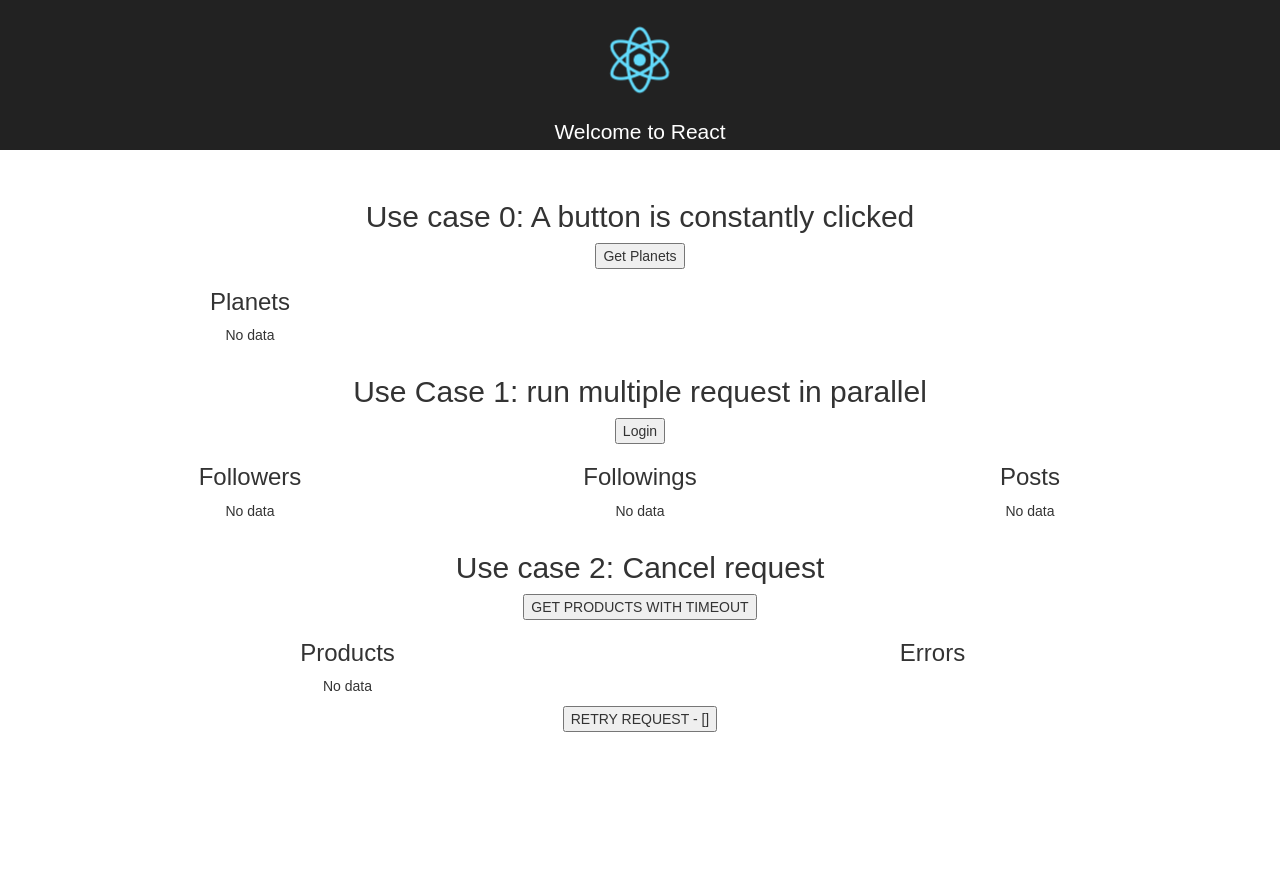
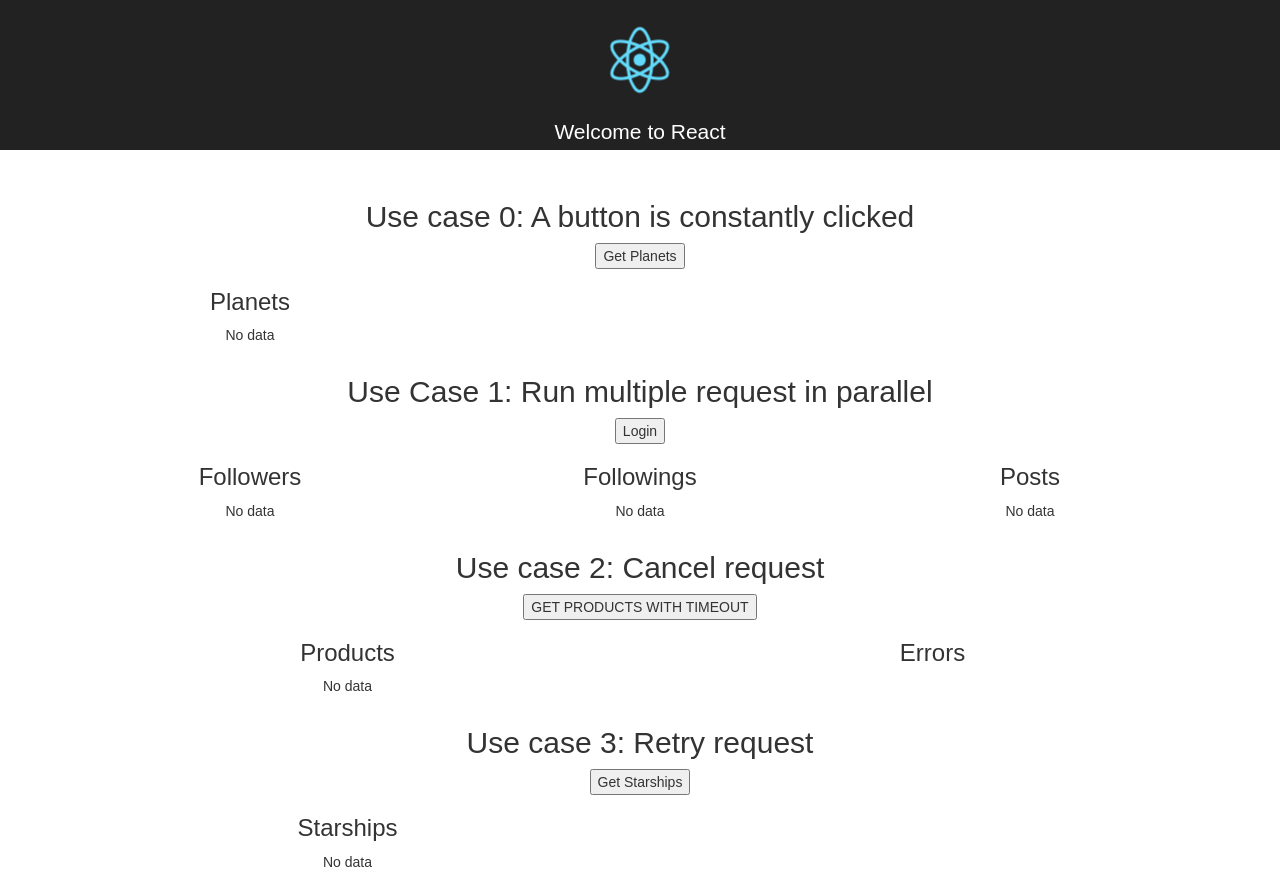
Before and after one commit to ngtan/saga-common-patterns, a React (Create React App) app: page / in a window 1280 px wide. Before the commit the page ends 800 px from the top, so only its background shows below. Built offline with nearby package versions, Linux system fonts and the light colour scheme.

Commit message:
retry request

```diff
--- a/src/App.js
+++ b/src/App.js
@@ -32,8 +32,8 @@ class App extends Component {
       followings,
       posts,
       products,
-      message,
       errors,
+      starships,
     } = this.props;
 
     return (
@@ -64,7 +64,7 @@ class App extends Component {
           <div className="container">
             <div className="row">
               <h2>
-                Use Case 1: run multiple request in parallel
+                Use Case 1: Run multiple request in parallel
               </h2>
               <button onClick={() => this.props.dispatch({ type: 'LOGIN' })}>
                 Login
@@ -109,9 +109,23 @@ class App extends Component {
           </div>
         </section>
         <section className="use-case-3">
+          <div className="container">
+            <div className="row">
+              <h2>
+                Use case 3: Retry request
+              </h2>
+              <button onClick={() => this.props.dispatch({ type: 'GET_STARSHIPS' })}>
+                Get Starships
+              </button>
+            </div>
+            <div className="row">
+              <div className="col-md-6">
+                <h3>Starships</h3>
+                {renderItems(starships)}
+              </div>
+            </div>
+          </div>
         </section>
-
-        <p><button onClick={() => this.props.dispatch({ type: 'RETRY_REQUEST' })}>RETRY REQUEST - [{message}]</button></p>
       </div>
     );
   }
--- a/src/apis.js
+++ b/src/apis.js
@@ -54,4 +54,8 @@ export default {
     console.log('apis.getPlanets requested');
     return axios.get('https://swapi.co/api/planets/');
   },
+
+  getStarships() {
+    return axios.get('https://swapi.co/api/starshits/');
+  }
 };
--- a/src/sagas.js
+++ b/src/sagas.js
@@ -1,4 +1,4 @@
-import { all, takeLatest, call, put, race, cancelled } from 'redux-saga/effects';
+import { all, takeLatest, call, put, race } from 'redux-saga/effects';
 import { delay } from 'redux-saga';
 
 import apis from './apis';
@@ -83,21 +83,39 @@ function* getProductsWithTimeout() {
 }
 
 // Use case 3: retry request few times after a certain time
-function* retryRequest() {
-  for (let i = 0; i < 5; i += 1) {
-    try {
-      console.log(i);
-      yield call(apis.retryRequest);
-      yield put({ type: 'HOME_SUCCESS', payload: { message: 'API request succeed' } });
-      yield cancelled();
-    } catch (error) {
-      if (i < 5) {
-        yield call(delay, 2000);
+function* getStarships() {
+  try {
+    const response = yield call(apis.getStarships);
+    const starships = response.data.results;
+    yield put({ type: 'HOME_SUCCESS', payload: { starships } });
+  } catch (error) {
+    throw new Error(error);
+  }
+}
+
+function* getStarshipsFailed(error) {
+  yield put({ type: 'HOME_ERROR', error: error.message });
+}
+
+function autoRestart(generator, handleErrorGenerator, maxAttempts = 5, duration = 2000) {
+  let attempts = 0;
+  let isSucceeded = false;
+
+  return function* autoRestarting(...args) {
+    while ((attempts++) <= maxAttempts) {
+      try {
+        yield call(generator, ...args);
+        isSucceeded = true;
+        break;
+      } catch (error) {
+        yield call(delay, duration);
       }
     }
+
+    if (!isSucceeded) {
+      yield call(handleErrorGenerator, `FAILED after ${attempts} attempts.`);
+    }
   }
-
-  yield put({ type: 'HOME_ERROR', error: 'API request failed' });
 }
 
 export default function* rootSaga() {
@@ -108,6 +126,7 @@ export default function* rootSaga() {
     takeLatest('LOGIN_SUCCESS', getRelatedResources),
 
     takeLatest('GET_PRODUCTS_WITH_TIMEOUT', getProductsWithTimeout),
-    takeLatest('RETRY_REQUEST', retryRequest),
+
+    takeLatest('GET_STARSHIPS', autoRestart(getStarships, getStarshipsFailed)),
   ]);
 }
```
